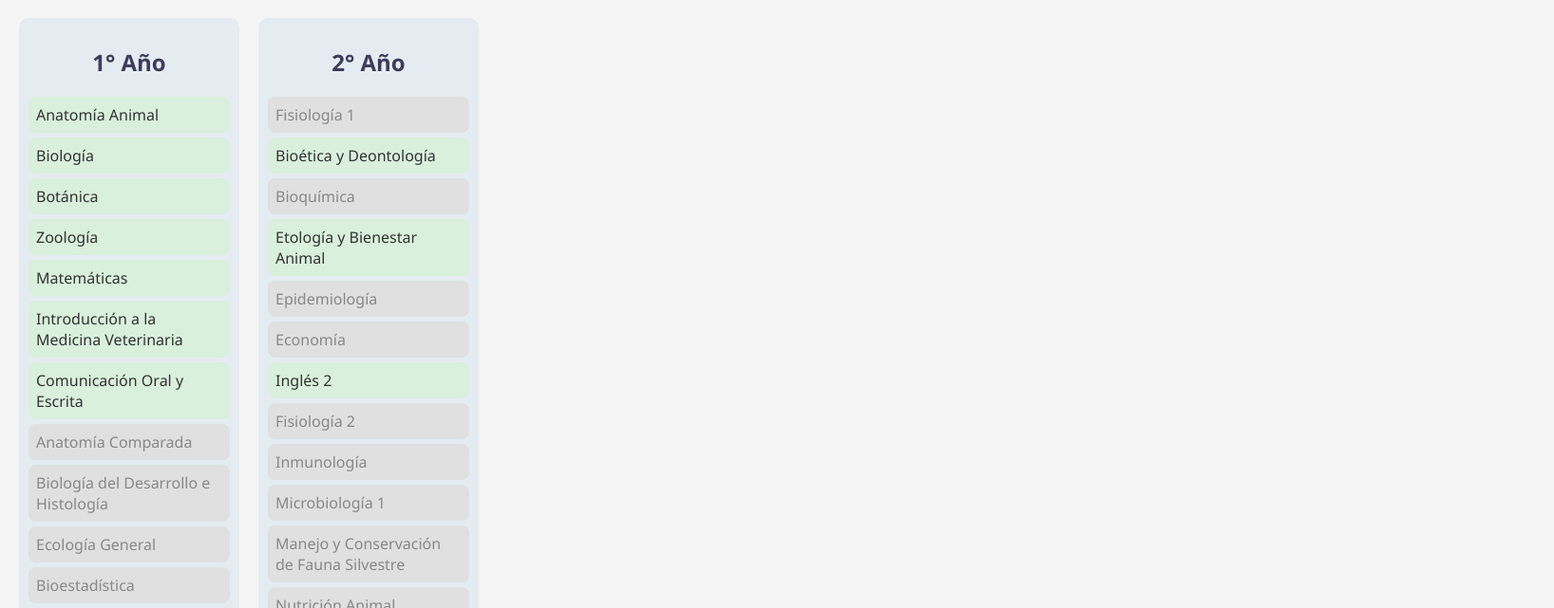
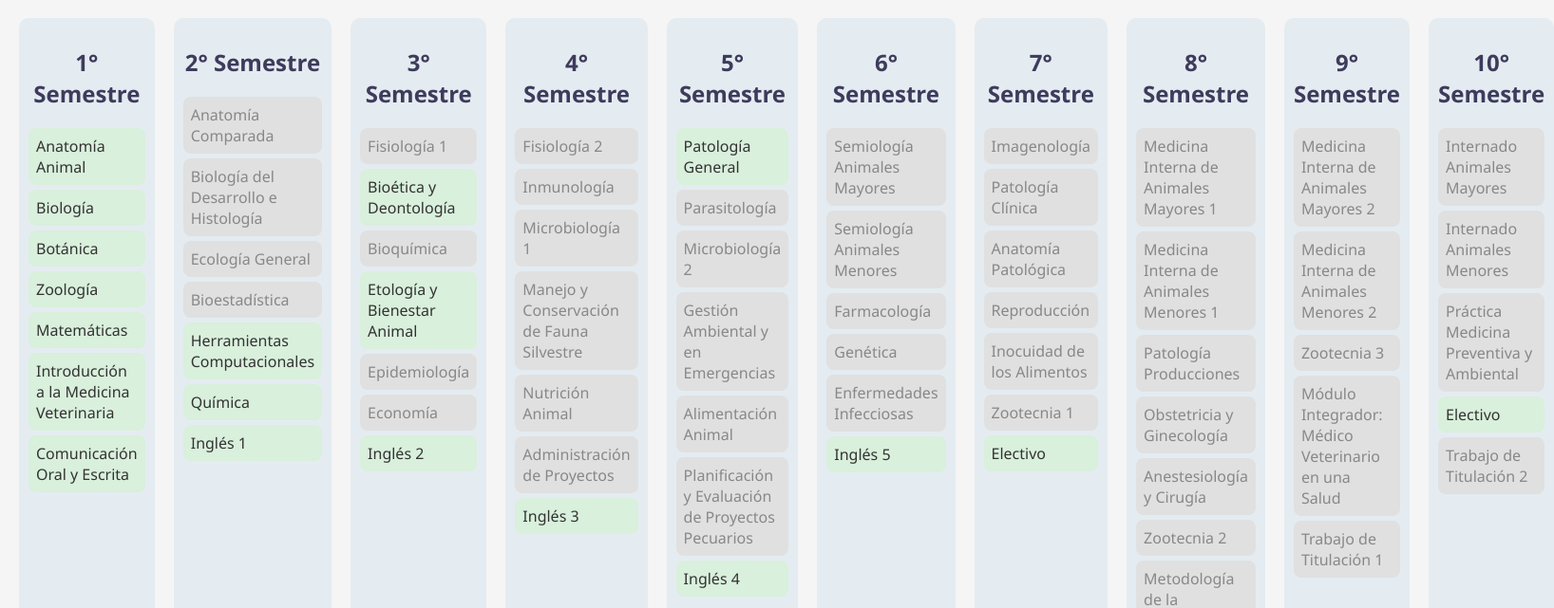
Before and after one commit to catamon-hub/Malla-Veterinaria, a plain HTML site: page index.html in a window 1280 px wide. Shown: the part 87-728 px from the top of the page at 95% size, 1636 px wide, since content can reach past the window. Drawn offline with Linux system fonts and the light colour scheme.

Commit message:
Update index.html

```diff
--- a/index.html
+++ b/index.html
@@ -16,15 +16,15 @@
     }
     .grid {
       display: grid;
-      grid-template-columns: repeat(5, 1fr);
+      grid-template-columns: repeat(10, 1fr);
       gap: 20px;
     }
-    .year {
+    .semester {
       background: #e4ecf1;
       padding: 10px;
       border-radius: 10px;
     }
-    .year h2 {
+    .semester h2 {
       text-align: center;
       color: #3e3b5c;
     }
@@ -63,14 +63,16 @@
   <h1>Malla Curricular Medicina Veterinaria - UOH</h1>
   <div class="grid" id="malla"></div>  <script>
     const cursos = {
-      "1° Año": [
+      "1° Semestre": [
         {nombre: "Anatomía Animal"},
         {nombre: "Biología"},
         {nombre: "Botánica"},
         {nombre: "Zoología"},
         {nombre: "Matemáticas"},
         {nombre: "Introducción a la Medicina Veterinaria"},
-        {nombre: "Comunicación Oral y Escrita"},
+        {nombre: "Comunicación Oral y Escrita"}
+      ],
+      "2° Semestre": [
         {nombre: "Anatomía Comparada", req: ["Anatomía Animal"]},
         {nombre: "Biología del Desarrollo e Histología", req: ["Biología"]},
         {nombre: "Ecología General", req: ["Botánica", "Zoología"]},
@@ -79,14 +81,16 @@
         {nombre: "Química"},
         {nombre: "Inglés 1"}
       ],
-      "2° Año": [
+      "3° Semestre": [
         {nombre: "Fisiología 1", req: ["Anatomía Animal", "Química"]},
         {nombre: "Bioética y Deontología"},
         {nombre: "Bioquímica", req: ["Química"]},
         {nombre: "Etología y Bienestar Animal"},
         {nombre: "Epidemiología", req: ["Bioestadística"]},
         {nombre: "Economía", req: ["Bioestadística"]},
-        {nombre: "Inglés 2"},
+        {nombre: "Inglés 2"}
+      ],
+      "4° Semestre": [
         {nombre: "Fisiología 2", req: ["Fisiología 1"]},
         {nombre: "Inmunología", req: ["Biología", "Bioquímica"]},
         {nombre: "Microbiología 1", req: ["Biología", "Bioquímica"]},
@@ -94,19 +98,67 @@
         {nombre: "Nutrición Animal", req: ["Bioquímica"]},
         {nombre: "Administración de Proyectos", req: ["Economía"]},
         {nombre: "Inglés 3"}
+      ],
+      "5° Semestre": [
+        {nombre: "Patología General"},
+        {nombre: "Parasitología", req: ["Zoología"]},
+        {nombre: "Microbiología 2", req: ["Microbiología 1"]},
+        {nombre: "Gestión Ambiental y en Emergencias", req: ["Manejo y Conservación de Fauna Silvestre"]},
+        {nombre: "Alimentación Animal", req: ["Nutrición Animal"]},
+        {nombre: "Planificación y Evaluación de Proyectos Pecuarios", req: ["Administración de Proyectos"]},
+        {nombre: "Inglés 4"}
+      ],
+      "6° Semestre": [
+        {nombre: "Semiología Animales Mayores", req: ["Patología General", "Fisiopatología", "Fisiología 2"]},
+        {nombre: "Semiología Animales Menores", req: ["Patología General", "Fisiopatología", "Fisiología 2"]},
+        {nombre: "Farmacología", req: ["Patología General", "Parasitología", "Microbiología 2"]},
+        {nombre: "Genética", req: ["Bioestadística"]},
+        {nombre: "Enfermedades Infecciosas", req: ["Microbiología 1", "Parasitología"]},
+        {nombre: "Inglés 5"}
+      ],
+      "7° Semestre": [
+        {nombre: "Imagenología", req: ["Anatomía Comparada", "Semiología Animales Mayores", "Semiología Animales Menores"]},
+        {nombre: "Patología Clínica", req: ["Fisiopatología"]},
+        {nombre: "Anatomía Patológica", req: ["Anatomía Comparada", "Patología General"]},
+        {nombre: "Reproducción", req: ["Fisiología 2"]},
+        {nombre: "Inocuidad de los Alimentos", req: ["Epidemiología", "Enfermedades Infecciosas"]},
+        {nombre: "Zootecnia 1", req: ["Alimentación Animal", "Planificación y Evaluación de Proyectos Pecuarios"]},
+        {nombre: "Electivo"}
+      ],
+      "8° Semestre": [
+        {nombre: "Medicina Interna de Animales Mayores 1", req: ["Imagenología", "Anatomía Patológica", "Patología Clínica"]},
+        {nombre: "Medicina Interna de Animales Menores 1", req: ["Imagenología", "Anatomía Patológica", "Patología Clínica"]},
+        {nombre: "Patología Producciones", req: ["Fisiopatología", "Zootecnia 1"]},
+        {nombre: "Obstetricia y Ginecología", req: ["Reproducción"]},
+        {nombre: "Anestesiología y Cirugía", req: ["Farmacología", "Imagenología", "Patología Clínica"]},
+        {nombre: "Zootecnia 2", req: ["Zootecnia 1"]},
+        {nombre: "Metodología de la Investigación", req: ["Epidemiología"]}
+      ],
+      "9° Semestre": [
+        {nombre: "Medicina Interna de Animales Mayores 2", req: ["Medicina Interna de Animales Mayores 1"]},
+        {nombre: "Medicina Interna de Animales Menores 2", req: ["Medicina Interna de Animales Menores 1"]},
+        {nombre: "Zootecnia 3", req: ["Zootecnia 2"]},
+        {nombre: "Módulo Integrador: Médico Veterinario en una Salud", req: ["Medicina Interna de Animales Mayores 1", "Medicina Interna de Animales Menores 1", "Anestesiología y Cirugía", "Zootecnia 2", "Patología Producciones"]},
+        {nombre: "Trabajo de Titulación 1", req: ["Medicina Interna de Animales Mayores 1", "Medicina Interna de Animales Menores 1", "Anestesiología y Cirugía", "Zootecnia 2", "Patología Producciones"]}
+      ],
+      "10° Semestre": [
+        {nombre: "Internado Animales Mayores", req: ["Medicina Interna de Animales Mayores 2"]},
+        {nombre: "Internado Animales Menores", req: ["Medicina Interna de Animales Menores 2"]},
+        {nombre: "Práctica Medicina Preventiva y Ambiental", req: ["Módulo Integrador: Médico Veterinario en una Salud"]},
+        {nombre: "Electivo"},
+        {nombre: "Trabajo de Titulación 2", req: ["Trabajo de Titulación 1"]}
       ]
-      // Puedes continuar agregando los siguientes años aquí...
     };
 
     const aprobados = JSON.parse(localStorage.getItem('aprobados') || '[]');
 
     function crearMalla() {
       const malla = document.getElementById('malla');
-      Object.entries(cursos).forEach(([año, materias]) => {
+      Object.entries(cursos).forEach(([semestre, materias]) => {
         const contenedor = document.createElement('div');
-        contenedor.classList.add('year');
+        contenedor.classList.add('semester');
         const h2 = document.createElement('h2');
-        h2.textContent = año;
+        h2.textContent = semestre;
         contenedor.appendChild(h2);
 
         materias.forEach(curso => {
```
